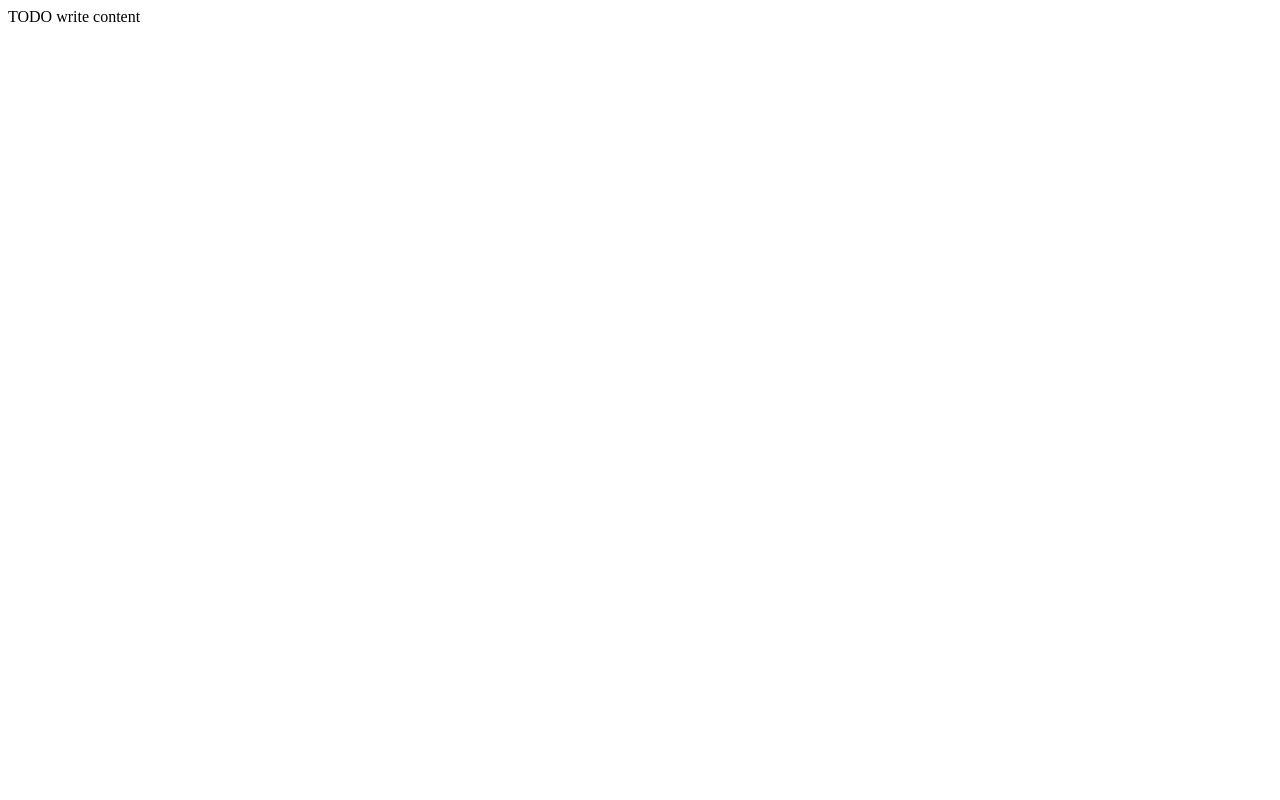
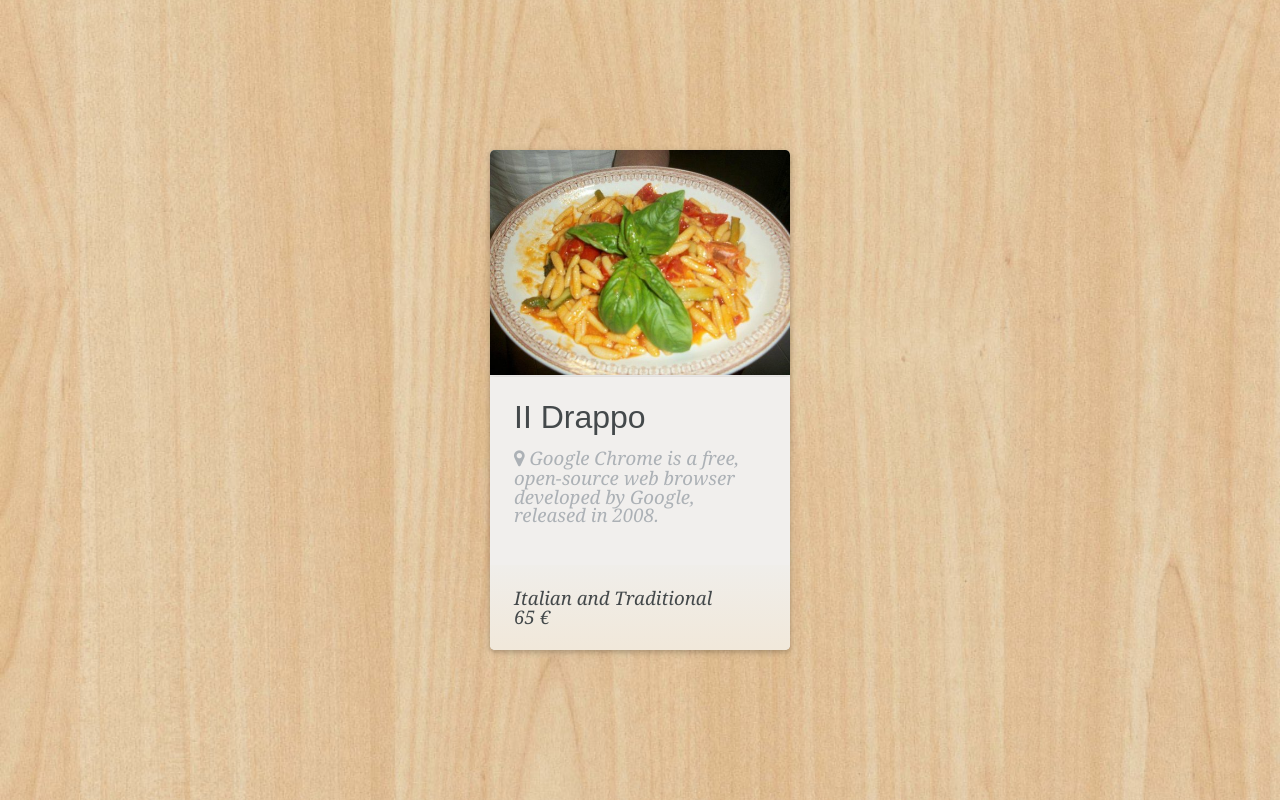
Before and after one commit to GunB/Front-End_Prueba, a plain HTML site: page public_html/index.html in a window 1280 px wide. Drawn offline with Linux system fonts and the light colour scheme.

Commit message:
Esqueleto

```diff
--- a/public_html/css/prueba.css
+++ b/public_html/css/prueba.css
@@ -1,9 +1,91 @@
 /*
-To change this license header, choose License Headers in Project Properties.
-To change this template file, choose Tools | Templates
+To change this license header; choose License Headers in Project Properties.
+To change this template file; choose Tools | Templates
 and open the template in the editor.
 */
 /*
-    Created on : 10/09/2015, 12:38:22 PM
+    Created on : 10/09/2015; 12:38:22 PM
     Author     : Heiner
 */
+
+body{
+    background-color: gray;
+    background-position: center center;
+    background-size: cover;
+    background-repeat: no-repeat;
+    background-attachment: fixed;
+    background-image: url('../img/wood.jpg');
+    position: absolute;
+    width: 100%;
+    height: 100%;
+    font-size: 14pt;
+    font-family: Georgia, serif;
+}
+
+main{
+    width: 100%;
+    height: 100%;
+    display: flex;
+    justify-content: center;
+    flex-direction: column;
+    //background-color: black;
+    //border: 1px solid black;
+}
+
+article{
+    margin: 0 auto;
+    background-color: #F1EFED;
+    color: #44494B;
+    font-style: italic;
+    -webkit-box-shadow: 0 2px 5px 0 rgba(0, 0, 0, 0.16), 0 2px 10px 0 rgba(0, 0, 0, 0.12);
+    -moz-box-shadow: 0 2px 5px 0 rgba(0, 0, 0, 0.16), 0 2px 10px 0 rgba(0, 0, 0, 0.12);
+    box-shadow: 4 2px 5px 0 rgba(0, 0, 0, 0.16), 0 2px 10px 0 rgba(0, 0, 0, 0.12);
+    max-width: 300px;
+
+    border-radius: 0.3rem;
+    overflow: hidden;
+}
+
+article img{
+    width: 100%;
+}
+
+article section{
+    padding: 1.5rem;
+    -webkit-box-shadow: 0 2px 5px 0 rgba(0, 0, 0, 0.16), 0 2px 10px 0 rgba(0, 0, 0, 0.12);
+    -moz-box-shadow: 0 2px 5px 0 rgba(0, 0, 0, 0.16), 0 2px 10px 0 rgba(0, 0, 0, 0.12);
+    box-shadow: 4 2px 5px 0 rgba(0, 0, 0, 0.16), 0 2px 10px 0 rgba(0, 0, 0, 0.12);
+
+}
+
+article section h1{
+    font-family: Arial, Helvetica, sans-serif;
+    font-size: 2rem;
+    font-style: normal;
+}
+
+article section p{
+    color: #ACB1B6;
+    margin-top: 1rem;
+    margin-bottom: 1rem;
+
+
+}
+
+article footer{
+    padding: 1.5rem;
+    /* Permalink - use to edit and share this gradient: http://colorzilla.com/gradient-editor/#f0eeea+0,f1e8da+100 */
+    background: #f0eeea; /* Old browsers */
+    background: -moz-linear-gradient(top,  #f0eeea 0%, #f1e8da 100%); /* FF3.6+ */
+    background: -webkit-gradient(linear, left top, left bottom, color-stop(0%,#f0eeea), color-stop(100%,#f1e8da)); /* Chrome,Safari4+ */
+    background: -webkit-linear-gradient(top,  #f0eeea 0%,#f1e8da 100%); /* Chrome10+,Safari5.1+ */
+    background: -o-linear-gradient(top,  #f0eeea 0%,#f1e8da 100%); /* Opera 11.10+ */
+    background: -ms-linear-gradient(top,  #f0eeea 0%,#f1e8da 100%); /* IE10+ */
+    background: linear-gradient(to bottom,  #f0eeea 0%,#f1e8da 100%); /* W3C */
+    filter: progid:DXImageTransform.Microsoft.gradient( startColorstr='#f0eeea', endColorstr='#f1e8da',GradientType=0 ); /* IE6-9 */
+
+}
+
+article footer .price{
+
+}
--- /dev/null
+++ b/public_html/css/reset.css
@@ -0,0 +1,48 @@
+/* http://meyerweb.com/eric/tools/css/reset/
+   v2.0 | 20110126
+   License: none (public domain)
+*/
+
+html, body, div, span, applet, object, iframe,
+h1, h2, h3, h4, h5, h6, p, blockquote, pre,
+a, abbr, acronym, address, big, cite, code,
+del, dfn, em, img, ins, kbd, q, s, samp,
+small, strike, strong, sub, sup, tt, var,
+b, u, i, center,
+dl, dt, dd, ol, ul, li,
+fieldset, form, label, legend,
+table, caption, tbody, tfoot, thead, tr, th, td,
+article, aside, canvas, details, embed,
+figure, figcaption, footer, header, hgroup,
+menu, nav, output, ruby, section, summary,
+time, mark, audio, video {
+	margin: 0;
+	padding: 0;
+	border: 0;
+	font-size: 100%;
+	font: inherit;
+	vertical-align: baseline;
+}
+/* HTML5 display-role reset for older browsers */
+article, aside, details, figcaption, figure,
+footer, header, hgroup, menu, nav, section {
+	display: block;
+}
+body {
+	line-height: 1;
+}
+ol, ul {
+	list-style: none;
+}
+blockquote, q {
+	quotes: none;
+}
+blockquote:before, blockquote:after,
+q:before, q:after {
+	content: '';
+	content: none;
+}
+table {
+	border-collapse: collapse;
+	border-spacing: 0;
+}
--- a/public_html/index.html
+++ b/public_html/index.html
@@ -9,8 +9,29 @@
         <title>TODO supply a title</title>
         <meta charset="UTF-8">
         <meta name="viewport" content="width=device-width, initial-scale=1.0">
+        <link href="css/reset.css" rel="stylesheet" type="text/css"/>
+        <link href="css/prueba.css" rel="stylesheet" type="text/css"/>
+        <link href="//netdna.bootstrapcdn.com/font-awesome/4.0.3/css/font-awesome.css" rel="stylesheet">
     </head>
     <body>
-        <div>TODO write content</div>
+        <main>
+            <article>
+                <figure>
+                    <img src="img/il-drappo.jpg" alt="Food">
+                </figure>
+                <section>
+                    <h1>II Drappo</h1>
+                    <p><i class="fa fa-map-marker"></i> Google Chrome is a free, open-source web browser developed by Google, released in 2008.</p>
+                </section>
+                <footer>
+                    <div>
+                        Italian and Traditional
+                    </div>
+                    <div class="price">
+                        65 €
+                    </div>
+                </footer>
+            </article>
+        </main>
     </body>
 </html>
```
Also changed, not shown: public_html/img/il-drappo.jpg (added), public_html/img/wood.jpg (added).
